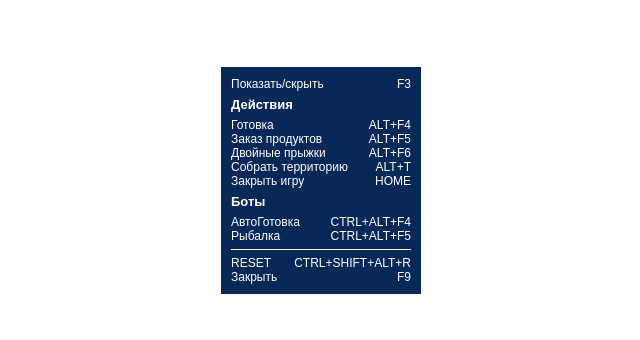
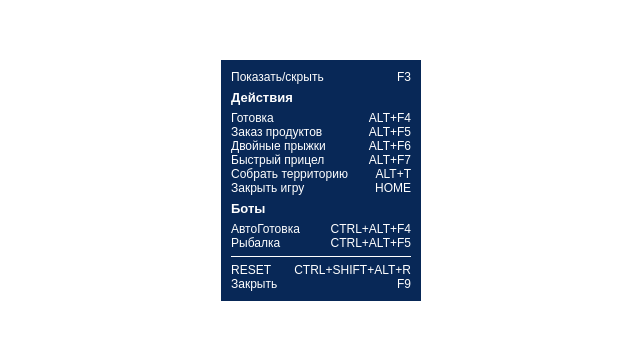
Before and after one commit to awbait/ahk-scripts, a plain HTML site: page src/html/index.html in a window 1280 px wide. Shown: the part 220-560 px from the top of the page, without its empty margins (319-959 px from the left). Drawn offline with Linux system fonts and the light colour scheme.

Commit message:
vint aim + fix fishing and gather loop

```diff
--- a/src/html/index.html
+++ b/src/html/index.html
@@ -24,6 +24,10 @@
       <div id="double_jump" class="text-block">
         <p>Двойные прыжки</p>
         <p class="right">ALT+F6</p>
+      </div>
+      <div id="vint_aim" class="text-block">
+        <p>Быстрый прицел</p>
+        <p class="right">ALT+F7</p>
       </div>
       <div class="text-block">
         <p>Собрать территорию</p>
```
Also changed, not shown: 5 other files.
